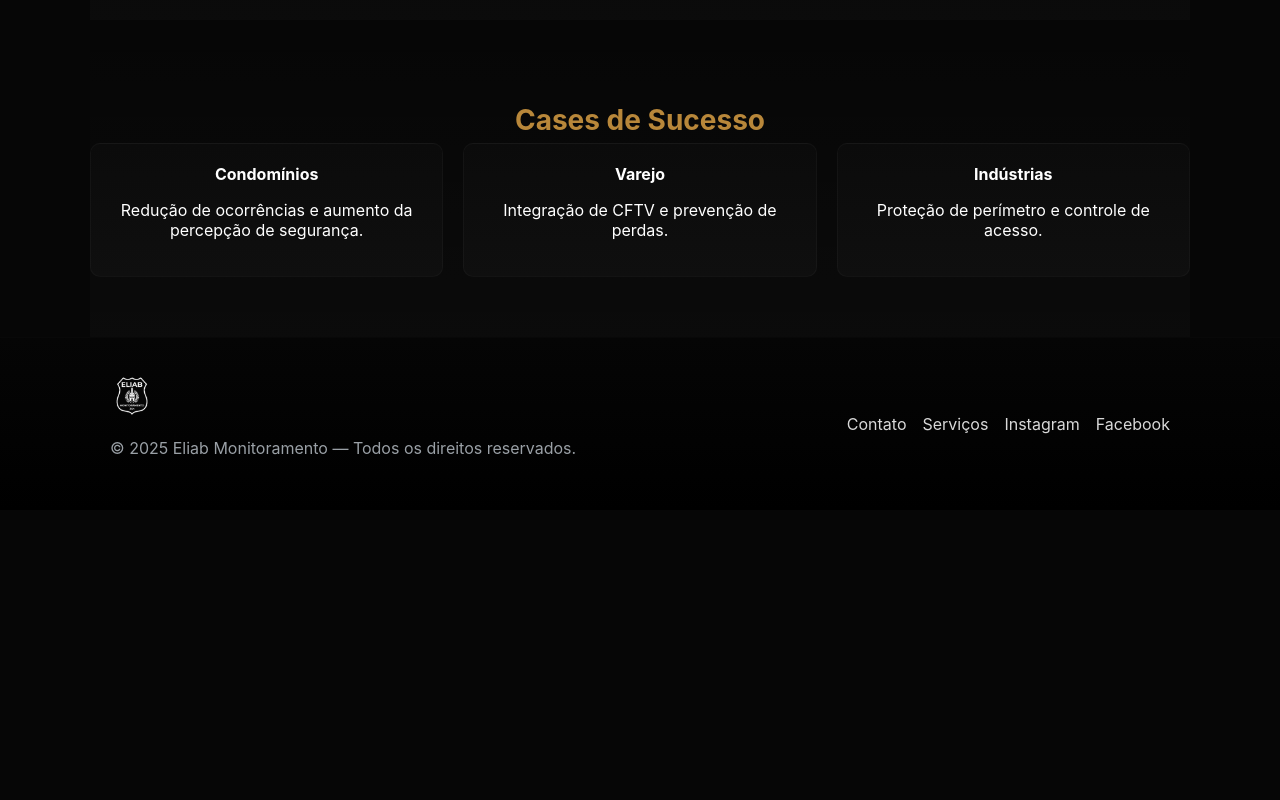
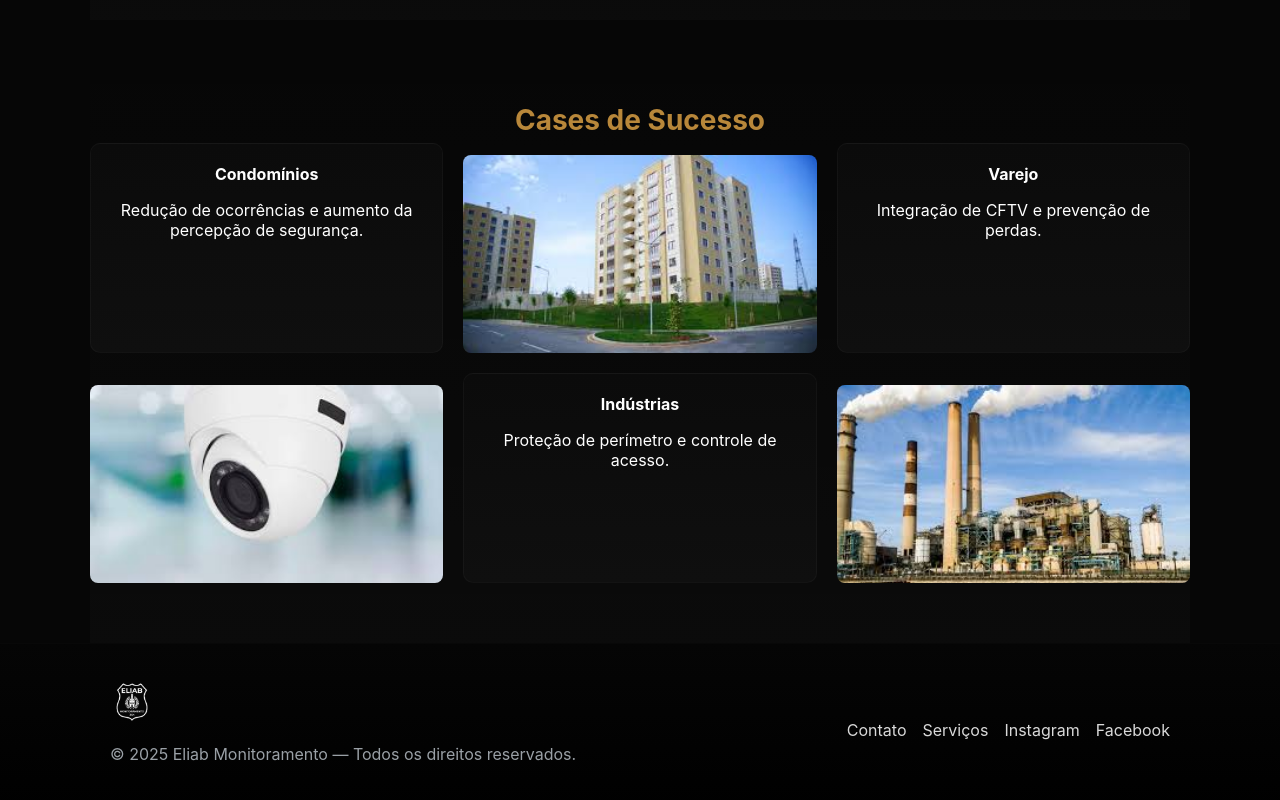
Before and after one commit to gcsamuel/eliab-monitoramento, a plain HTML site: page index.html in a window 1280 px wide. Shown: the part 1048-1848 px from the top of the page. Before the commit the page ends 1558 px from the top, so only its background shows below. Drawn offline with Linux system fonts and the light colour scheme.

```diff
--- a/index.html
+++ b/index.html
@@ -71,8 +71,11 @@
       <h2 class="titulos">Cases de Sucesso</h2>
       <div class="grid cards">
         <div class="card animate-card texto1"><strong>Condomínios</strong><p class="texto2">Redução de ocorrências e aumento da percepção de segurança.</p></div>
+        <img class="imagens" src="assets/condominio.jpeg" alt="Condomínios" class="card-image">
         <div class="card animate-card texto1"><strong>Varejo</strong><p class="texto2">Integração de CFTV e prevenção de perdas.</p></div>
+        <img class="imagens" src="assets/varejo.jpeg" alt="Varejo" class="card-image">
         <div class="card animate-card texto1"><strong>Indústrias</strong><p class="texto2">Proteção de perímetro e controle de acesso.</p></div>
+        <img class="imagens" src="assets/industria.jpeg" alt="Indústrias" class="card-image">
       </div>
     </section>
   </main>
```
Also changed, not shown: assets/condominio.jpeg (added), assets/industria.jpeg (added), assets/varejo.jpeg (added).
